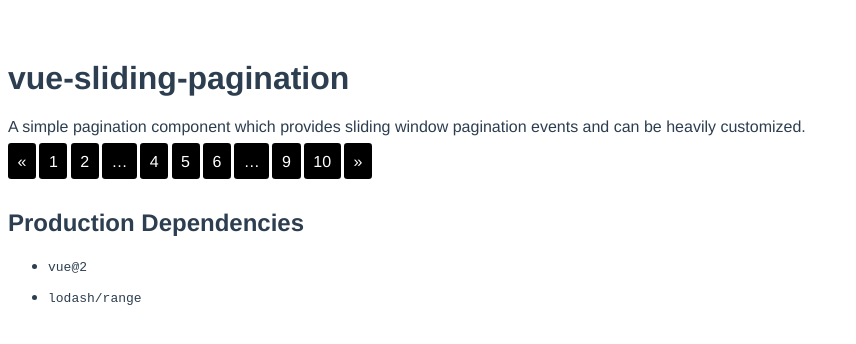
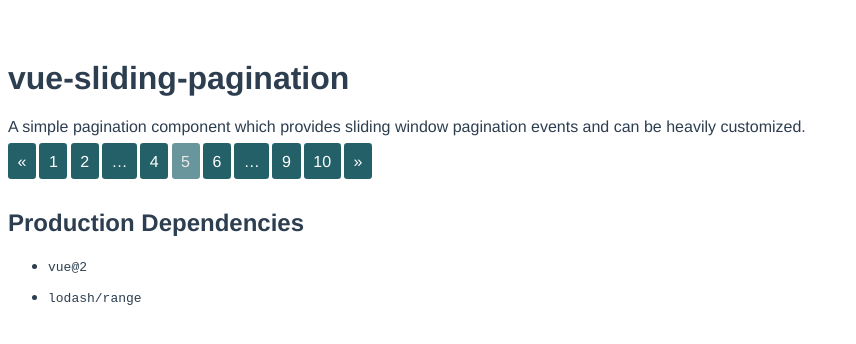
Before and after one commit to eFrane/vue-sliding-pagination, a Vue app: page / in a window 1280 px wide. Shown: the top 344 px of the page, without its empty margins (0-856 px from the left). Built offline with nearby package versions, Linux system fonts and the light colour scheme.

Commit message:
Steps towards usable scss

```diff
--- a/src/components/styles/_sliding-pagination.scss
+++ b/src/components/styles/_sliding-pagination.scss
@@ -1,8 +1,9 @@
-$background-primary: #000 !default;
-$background-secondary: #ccc !default;
-$color-foreground-primary: #fff !default;
-$color-foreground-secondary: #000 !default;
-$transition-duration: 300ms !default;
+$sliding-pagination-background-primary: #246068 !default;
+$sliding-pagination-background-secondary: #69969c !default;
+$sliding-pagination-foreground-primary: #fff !default;
+$sliding-pagination-foreground-secondary: #e9e9e9 !default;
+
+$sliding-pagination-transition-duration: 300ms !default;
 
 .pagination {
     pointer-events: all;
@@ -14,22 +15,22 @@ $transition-duration: 300ms !default;
     }
 
     li {
-      background: $background-primary;
-      color: $color-foreground-primary;
+      background: $sliding-pagination-background-primary;
+      color: $sliding-pagination-foreground-primary;
 
       padding: .6em;
       border-radius: .2em;
       margin-right: .2em;
 
-      transition-duration: $transition-duration;
+      transition-duration: $sliding-pagination-transition-duration;
       transition-property: background, color;
 
       &:hover {
-        transition-duration: $transition-duration;
+        transition-duration: $sliding-pagination-transition-duration;
         transition-property: background, color;
 
-        color: $color-foreground-secondary;
-        background: $background-secondary;
+        color: $sliding-pagination-foreground-secondary;
+        background: $sliding-pagination-background-secondary;
       }
 
       &:last-of-type {
@@ -47,6 +48,16 @@ $transition-duration: 300ms !default;
         pointer-events: none;
         cursor: pointer;
       }
+
+      &.active {
+        background: $sliding-pagination-background-secondary;
+        color: $sliding-pagination-foreground-secondary;
+      }
+
+      &.active:hover {
+        color: $sliding-pagination-foreground-primary;
+        background: $sliding-pagination-background-primary;
+      }
     }
 
     margin-bottom: 2.4em;
```
